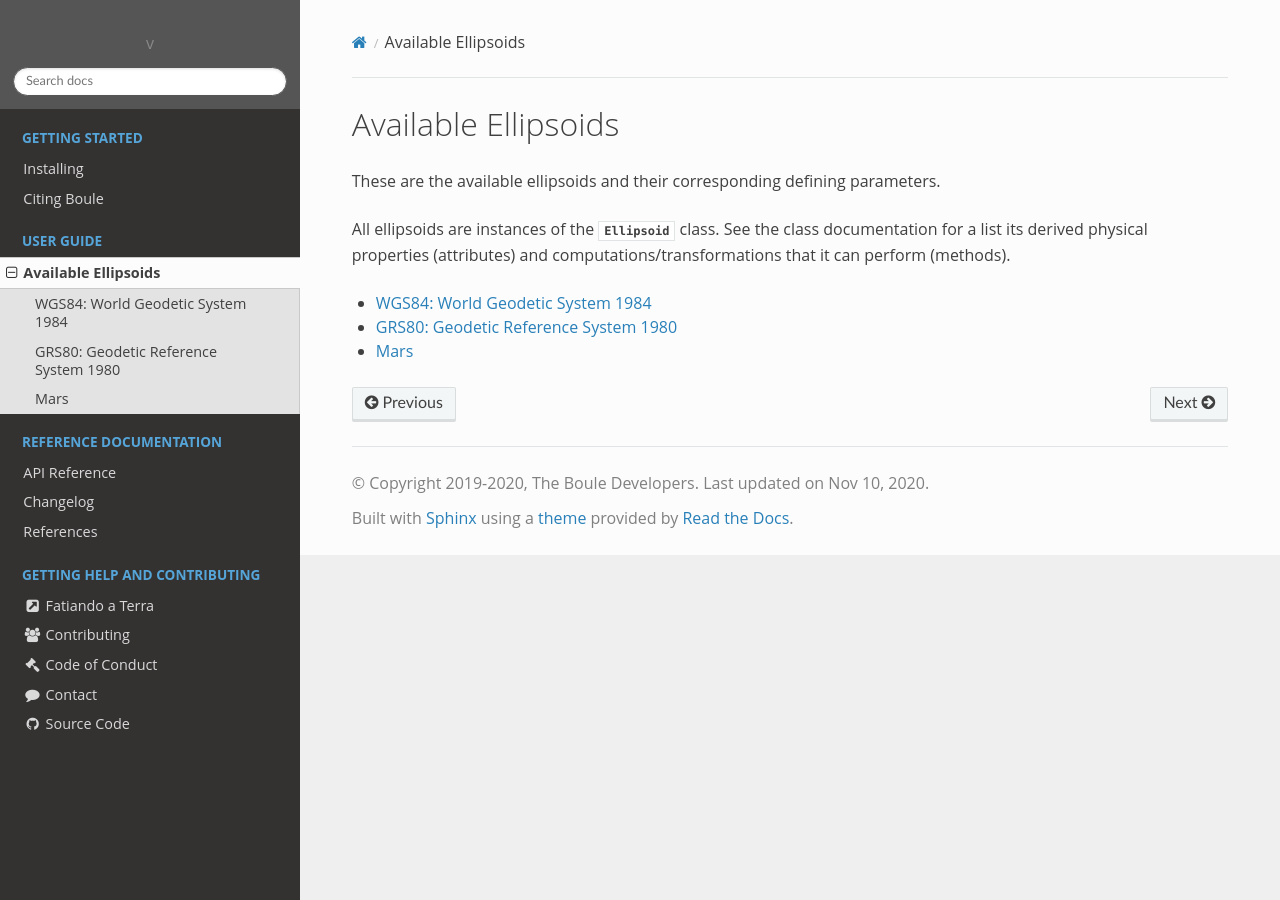
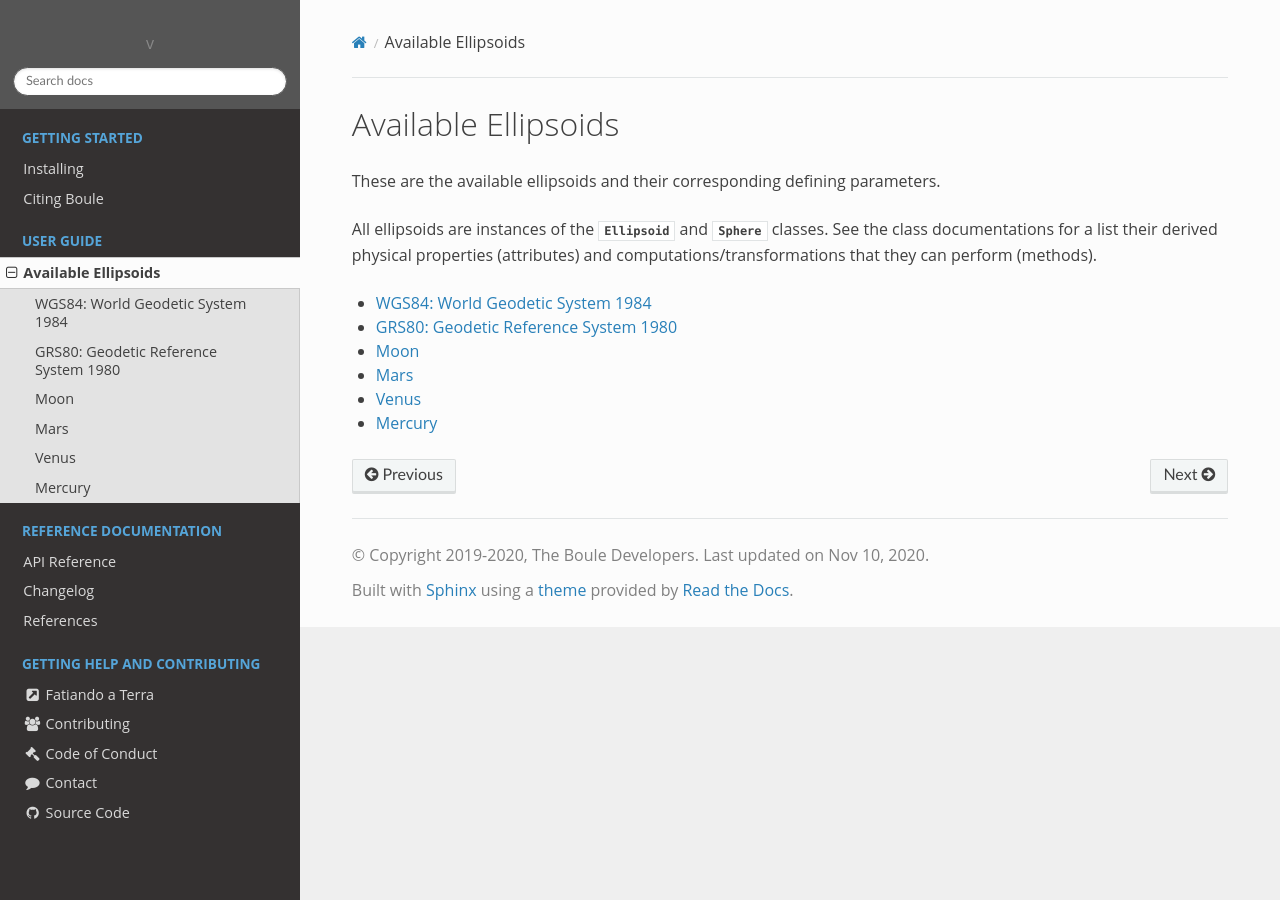
Before and after one commit to fatiando/boule, a Sphinx documentation site: the page built from doc/ellipsoids/index.rst, in a window 1280 px wide. Built offline with Sphinx 7.4.7 and the Read the Docs theme 2.0.0, drawn with Linux system fonts in a browser that asks for light colours; pages that are not in the unit, such as notebooks, are missing from menus.

Commit message:
Add mercury and moon spheroids (#71)
Uses the parameters from Wieczorek (2015). Includes the missing
reference to the bibliography and lists all realizations in the
index. Fixes #53

```diff
--- a/boule/__init__.py
+++ b/boule/__init__.py
@@ -9,10 +9,10 @@
 from . import version
 from .ellipsoid import Ellipsoid
 from .sphere import Sphere
-from .realizations import WGS84, GRS80, MARS, VENUS
+from .realizations import WGS84, GRS80, MARS, VENUS, MOON, MERCURY
 
 
-ELLIPSOIDS = [WGS84, GRS80, MARS, VENUS]
+ELLIPSOIDS = [WGS84, GRS80, MARS, VENUS, MOON, MERCURY]
 
 # Get the version number through setuptools-scm
 __version__ = version.version
--- a/doc/ellipsoids/index.rst
+++ b/doc/ellipsoids/index.rst
@@ -5,12 +5,16 @@ Available Ellipsoids
 
 These are the available ellipsoids and their corresponding defining parameters.
 
-All ellipsoids are instances of the :class:`~boule.Ellipsoid` class. See the
-class documentation for a list its derived physical properties (attributes) and
-computations/transformations that it can perform (methods).
+All ellipsoids are instances of the :class:`~boule.Ellipsoid` and
+:class:`~boule.Sphere` classes. See the class documentations for a list their
+derived physical properties (attributes) and computations/transformations that
+they can perform (methods).
 
 .. toctree::
 
     wgs84.rst
     grs80.rst
+    moon.rst
     mars.rst
+    venus.rst
+    mercury.rst
--- a/doc/ellipsoids/venus.rst
+++ b/doc/ellipsoids/venus.rst
@@ -3,7 +3,7 @@
 Venus
 =====
 
-The parameters of the Venusian spheroid were obtained from [Weiczorek2015]_:
+The parameters of the Venusian spheroid were obtained from [Wieczorek2015]_:
 
 .. doctest::
 
--- a/doc/references.rst
+++ b/doc/references.rst
@@ -7,3 +7,4 @@ References
 .. [LiGotze2001] Li, X. and H. J. Gotze, 2001, Tutorial: Ellipsoid, geoid, gravity, geodesy, and geophysics, Geophysics, 66(6), p. 1660-1668, doi:`10.1190/1.1487109 <https://doi.org/10.1190/1.1487109>`__
 .. [Moritz1988] Moritz, H. (1988). Geodetic reference system 1980. Bull. Geodesique 62, 348–358. doi:`10.1007/BF02520722 <https://doi.org/10.1007/BF02520722>`__ (see `the corrigendum <http://fgg-web.fgg.uni-lj.si/~/MKUHAR/Zalozba/GRS_80_Moritz.pdf>`__)
 .. [Vermeille2002] Vermeille, H., 2002. Direct transformation from geocentric coordinates to geodetic coordinates. Journal of Geodesy. 76. 451-454. doi:`10.1007/s00190-002-0273-6 <https://doi.org/10.1007/s00190-002-0273-6>`__
+.. [Wieczorek2015] Wieczorek, M. A. (2015). Gravity and Topography of the Terrestrial Planets. In Treatise on Geophysics (pp. 153–193). Elsevier. doi:`10.1016/b978-0-444-53802-4.00169-x <https://doi.org/10.1016/b978-0-444-53802-4.00169-x>`__
```
Also changed, not shown: doc/ellipsoids/mercury.rst (added, +24 -0 lines), doc/ellipsoids/moon.rst (added, +24 -0 lines), 1 other file.
